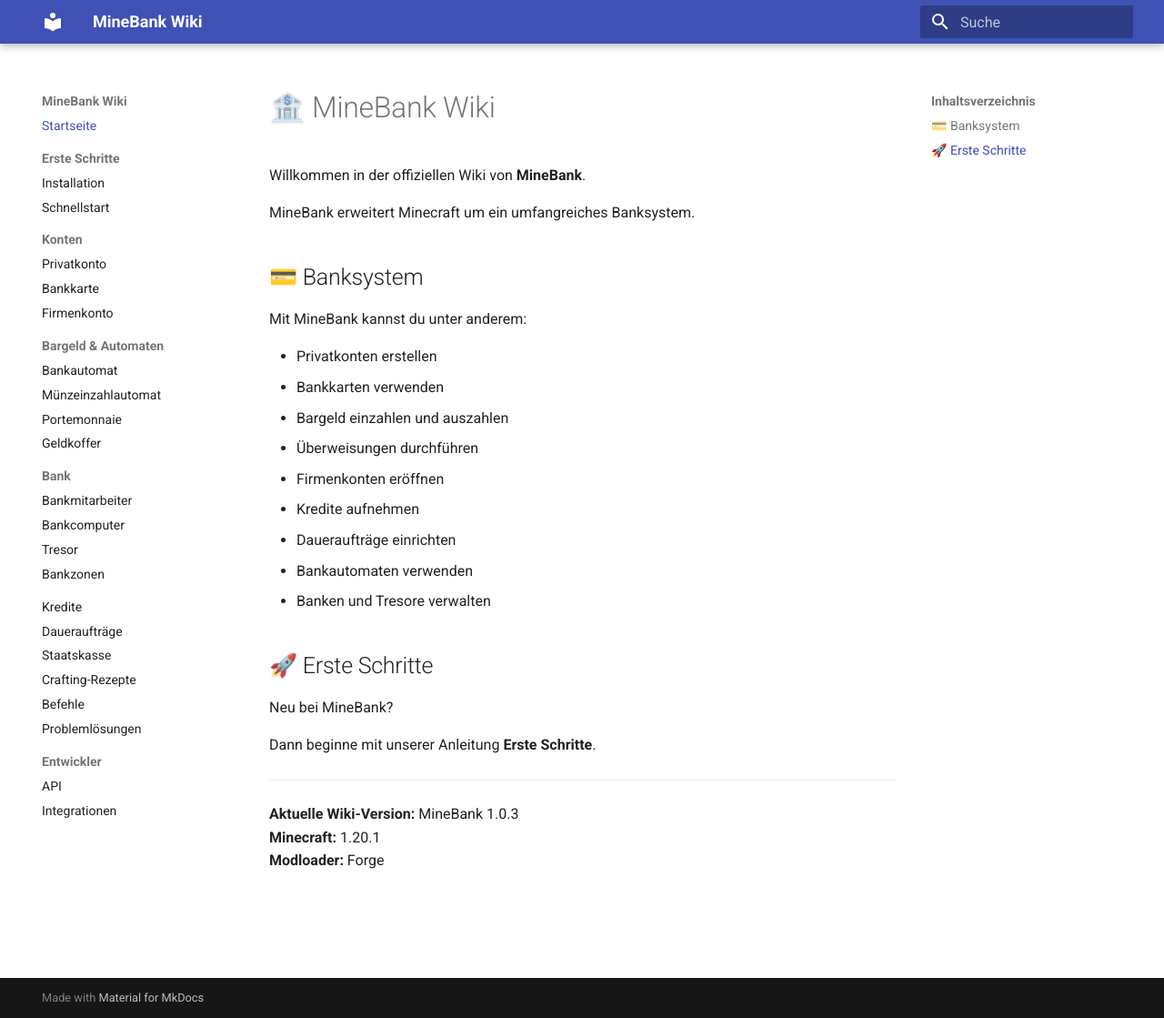
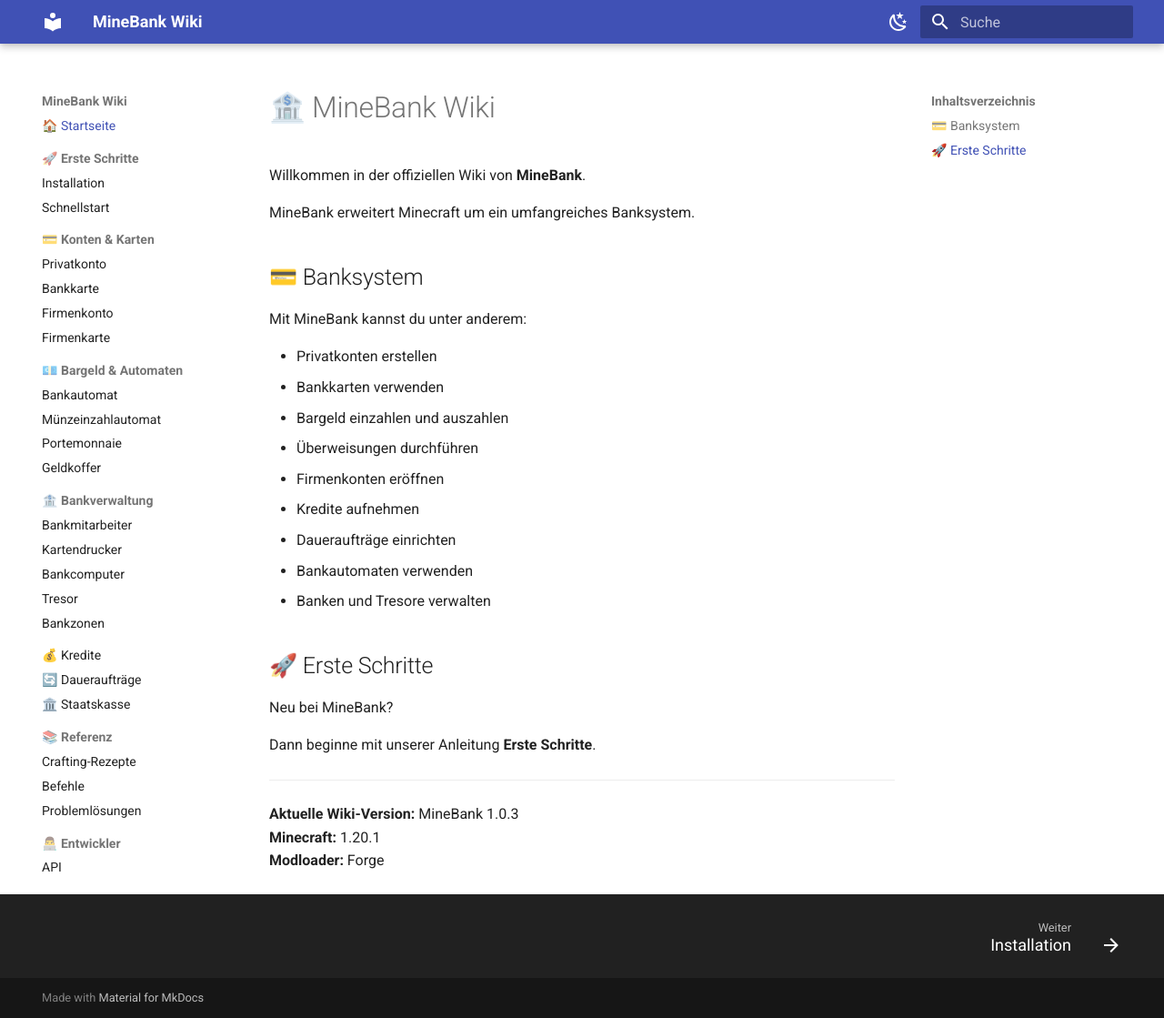
Before and after one commit to ToastistDown/MineBank-Wiki, an MkDocs documentation site: the page built from docs/index.md, in a window 1280 px wide and 1119 px high. Shown: the whole window at 91% size. Built offline with MkDocs 1.6.1 and Material for MkDocs 9.7.7, drawn with Linux system fonts in a browser that asks for light colours.

Commit message:
Update mkdocs.yml

```diff
--- a/mkdocs.yml
+++ b/mkdocs.yml
@@ -1,41 +1,82 @@
 site_name: MineBank Wiki
 site_description: Offizielle Dokumentation der Minecraft-Mod MineBank
+site_author: Toast_ist_Down
 
 theme:
   name: material
   language: de
+
+  palette:
+    - media: "(prefers-color-scheme: dark)"
+      scheme: slate
+      primary: indigo
+      accent: amber
+      toggle:
+        icon: material/weather-sunny
+        name: Helles Design
+
+    - media: "(prefers-color-scheme: light)"
+      scheme: default
+      primary: indigo
+      accent: amber
+      toggle:
+        icon: material/weather-night
+        name: Dunkles Design
+
   features:
     - navigation.sections
     - navigation.expand
     - navigation.top
+    - navigation.footer
     - search.suggest
     - search.highlight
+    - search.share
+    - content.code.copy
 
 nav:
-  - Startseite: index.md
-  - Erste Schritte:
+  - 🏠 Startseite: index.md
+
+  - 🚀 Erste Schritte:
       - Installation: erste-schritte/installation.md
       - Schnellstart: erste-schritte/schnellstart.md
-  - Konten:
+
+  - 💳 Konten & Karten:
       - Privatkonto: konten/privatkonto.md
       - Bankkarte: konten/bankkarte.md
       - Firmenkonto: konten/firmenkonto.md
-  - Bargeld & Automaten:
+      - Firmenkarte: konten/firmenkarte.md
+
+  - 💶 Bargeld & Automaten:
       - Bankautomat: bargeld/bankautomat.md
       - Münzeinzahlautomat: bargeld/muenzautomat.md
       - Portemonnaie: bargeld/portemonnaie.md
       - Geldkoffer: bargeld/geldkoffer.md
-  - Bank:
+
+  - 🏦 Bankverwaltung:
       - Bankmitarbeiter: bank/bankmitarbeiter.md
+      - Kartendrucker: bank/kartendrucker.md
       - Bankcomputer: bank/bankcomputer.md
       - Tresor: bank/tresor.md
       - Bankzonen: bank/bankzonen.md
-  - Kredite: kredite.md
-  - Daueraufträge: dauerauftraege.md
-  - Staatskasse: staatskasse.md
-  - Crafting-Rezepte: crafting.md
-  - Befehle: befehle.md
-  - Problemlösungen: probleme.md
-  - Entwickler:
+
+  - 💰 Kredite: kredite.md
+  - 🔄 Daueraufträge: dauerauftraege.md
+  - 🏛️ Staatskasse: staatskasse.md
+
+  - 📚 Referenz:
+      - Crafting-Rezepte: crafting.md
+      - Befehle: befehle.md
+      - Problemlösungen: probleme.md
+
+  - 👨‍💻 Entwickler:
       - API: entwickler/api.md
       - Integrationen: entwickler/integrationen.md
+
+markdown_extensions:
+  - admonition
+  - attr_list
+  - md_in_html
+  - pymdownx.details
+  - pymdownx.superfences
+  - pymdownx.tabbed:
+      alternate_style: true
```
